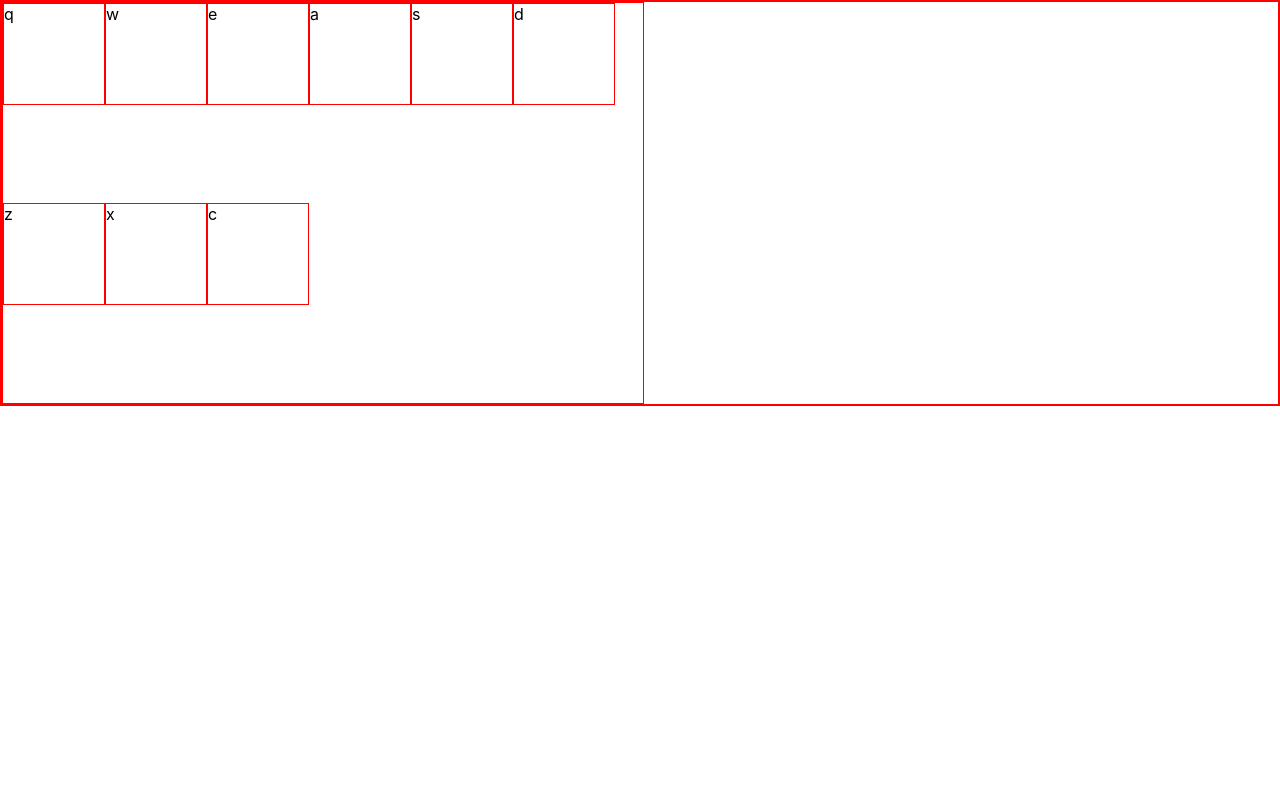
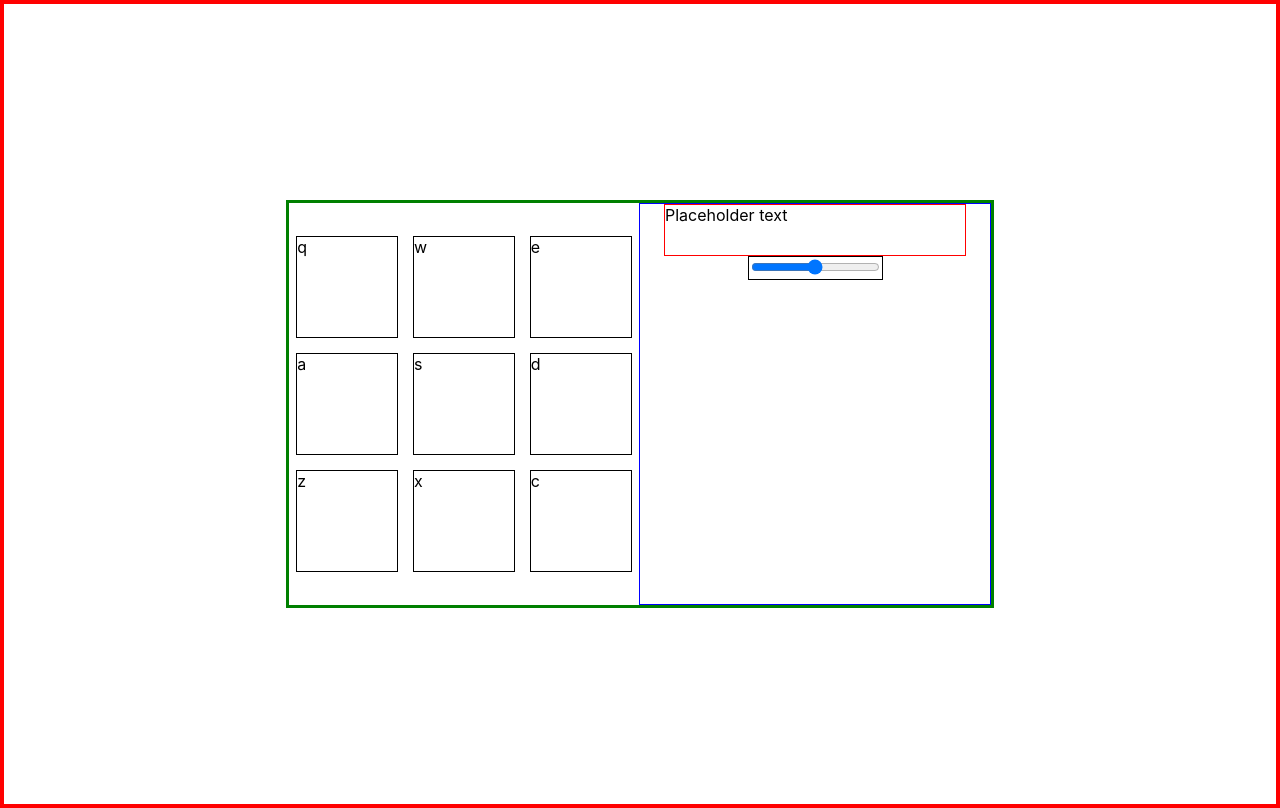
Before and after one commit to joelc95/drum-machine, a React (Create React App) app: page / in a window 1280 px wide. Built offline with nearby package versions, Linux system fonts and the light colour scheme.

Commit message:
basic layout, keyboard input functioning

```diff
--- a/src/App.js
+++ b/src/App.js
@@ -1,33 +1,123 @@
 import React, { useEffect } from "react";
 import './style.scss'
 
+const soundBank = [
+  {
+    keyCode: 81,
+    keyTrigger: 'q',
+    id: 'Heater-1',
+    url: 'https://s3.amazonaws.com/freecodecamp/drums/Heater-1.mp3'
+  },
+  {
+    keyCode: 87,
+    keyTrigger: 'w',
+    id: "Heater-2",
+    url: 'https://s3.amazonaws.com/freecodecamp/drums/Heater-2.mp3'
+  },
+  {
+    keyCode: 69,
+    keyTrigger: 'e',
+    id: 'Heater-3',
+    url: 'https://s3.amazonaws.com/freecodecamp/drums/Heater-3.mp3'
+  },
+  {
+    keyCode: 65,
+    keyTrigger: 'a',
+    id: 'Heater-4',
+    url: 'https://s3.amazonaws.com/freecodecamp/drums/Heater-4_1.mp3'
+  },
+  {
+    keyCode: 83,
+    keyTrigger: 's',
+    id: 'Clap',
+    url: 'https://s3.amazonaws.com/freecodecamp/drums/Heater-6.mp3'
+  },
+  {
+    keyCode: 68,
+    keyTrigger: 'd',
+    id: 'Open-HH',
+    url: 'https://s3.amazonaws.com/freecodecamp/drums/Dsc_Oh.mp3'
+  },
+  {
+    keyCode: 90,
+    keyTrigger: 'z',
+    id: "Kick-n'-Hat",
+    url: 'https://s3.amazonaws.com/freecodecamp/drums/Kick_n_Hat.mp3'
+  },
+  {
+    keyCode: 88,
+    keyTrigger: 'x',
+    id: 'Kick',
+    url: 'https://s3.amazonaws.com/freecodecamp/drums/RP4_KICK_1.mp3'
+  },
+  {
+    keyCode: 67,
+    keyTrigger: 'c',
+    id: 'Closed-HH',
+    url: 'https://s3.amazonaws.com/freecodecamp/drums/Cev_H2.mp3'
+  }
+]
+
 
 const Drumpad = () => {
-  const keyArray = ['q', 'w', 'e', 'a', 's', 'd', 'z', 'x', 'c']
+
+  useEffect(() => {
+    return () => {
+      document.addEventListener('keydown', e => {
+        console.log(e.key)
+        console.log(e.keyCode)
+        playSound(e);
+      })
+    }
+  }, [])
+
+  const handleClick = () => {
+
+  }
+
+  const playSound = (e) => {
+    console.log(e.key+'-sound')
+    let sound = document.getElementById(e.key+'-sound');
+    sound.pause();
+    sound.currentTime = 0;
+    sound.play();
+  }
+
   return(
     <div className="drumpad-container">
-      {keyArray.map(i => {
-        return <div className="drumpad-button">{i}</div>
+      {soundBank.map(i => {
+        return (
+          <>
+            <div onClick={handleClick} className="drumpad-button" id={i.id+'-button'}>{i.keyTrigger}</div>
+            <audio className="drumpad-sound" id={i.keyTrigger+'-sound'} src={i.url}></audio>
+          </>
+        )
       })}
+    </div>
+  )
+}
+
+const Display = () => {
+  return (
+    <div className="controls-container">
+      <div className="display-container">
+        Placeholder text
+      </div>
+      <div className="volume-container">
+        <input type='range' className="volume-slider" />
+      </div>
     </div>
   )
 }
 
 function App() {
 
-  useEffect(() => {
-    return () => {
-      document.addEventListener('keydown', e => {
-        console.log(e.key)
-      })
-    }
-  }, [])
-
-
-
   return (
-    <div className="container">
-      <Drumpad />
+    <div className="wrapper">
+      <div className="parent-container">
+        <Drumpad />
+        <Display />
+      </div>
     </div>
   );
 }
--- a/src/style.scss
+++ b/src/style.scss
@@ -1,17 +1,54 @@
 $myColor: red;
 
-div {
-  border: $myColor solid 1px
+.wrapper {
+  display: flex;
+  height: 100vh;
+  border: red solid 4px;
+  justify-content: center;
+  align-items: center;
+}
+
+.parent-container {
+  display: flex;
+  border: green solid 3px;
+  width: fit-content;
+  height: fit-content;
+  align-items: center;
+  justify-content: center;
+
 }
 
 .drumpad-container {
-  display: flex;
-  width: 50vw;
-  height: 50vh;
-  flex-wrap: wrap;
+  display: grid;
+  width: 350px;
+  height: 350px;
+  grid-template: 1fr 1fr 1fr / 1fr 1fr 1fr;
+  align-items: center;
+  justify-items: center;
 }
 
 .drumpad-button {
   height: 100px;
   width: 100px;
+  border: black solid 1px;
 }
+
+.controls-container {
+  border: blue solid 1px;
+  display: flex;
+  width: 350px;
+  height: 50vh;
+  flex-direction: column;
+  align-items: center;
+}
+
+.display-container {
+  border: red solid 1px;
+  width: 300px;
+  height: 50px;
+}
+
+.volume-container {
+  border: black solid 1px;
+  height:fit-content;
+}
```
